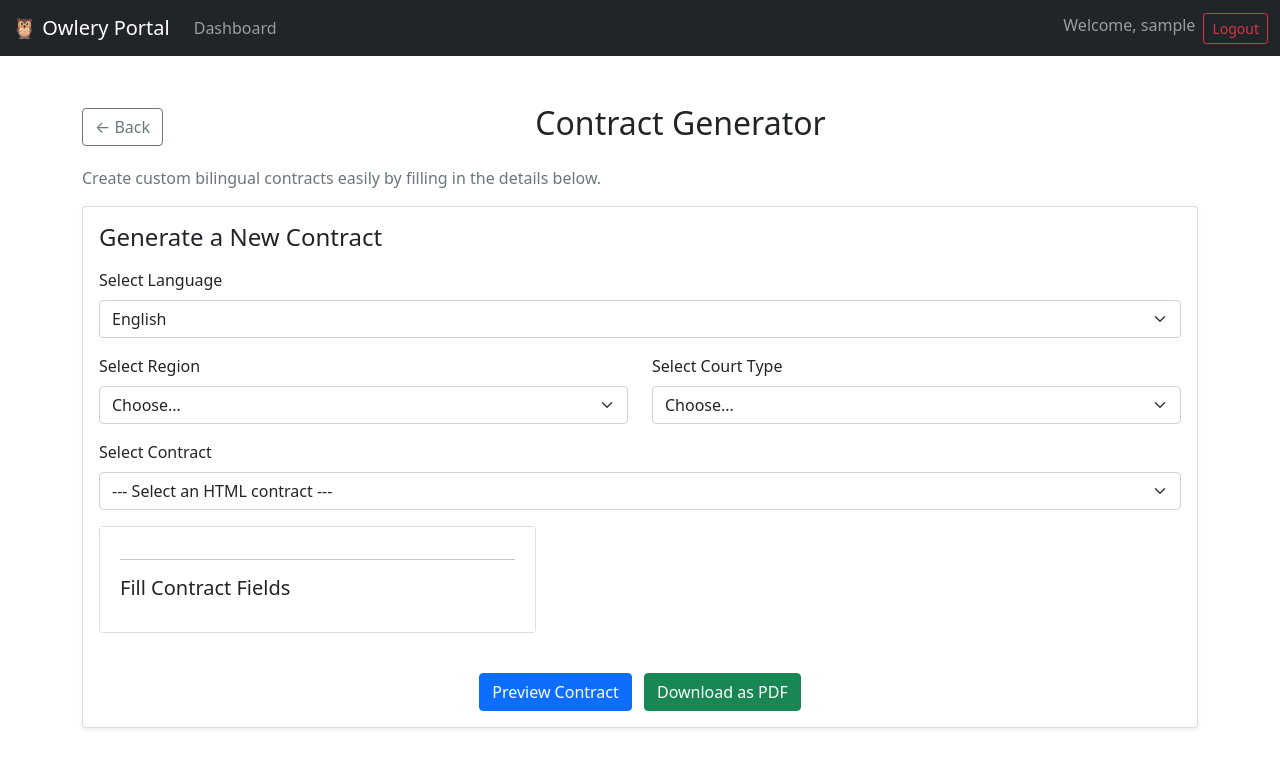
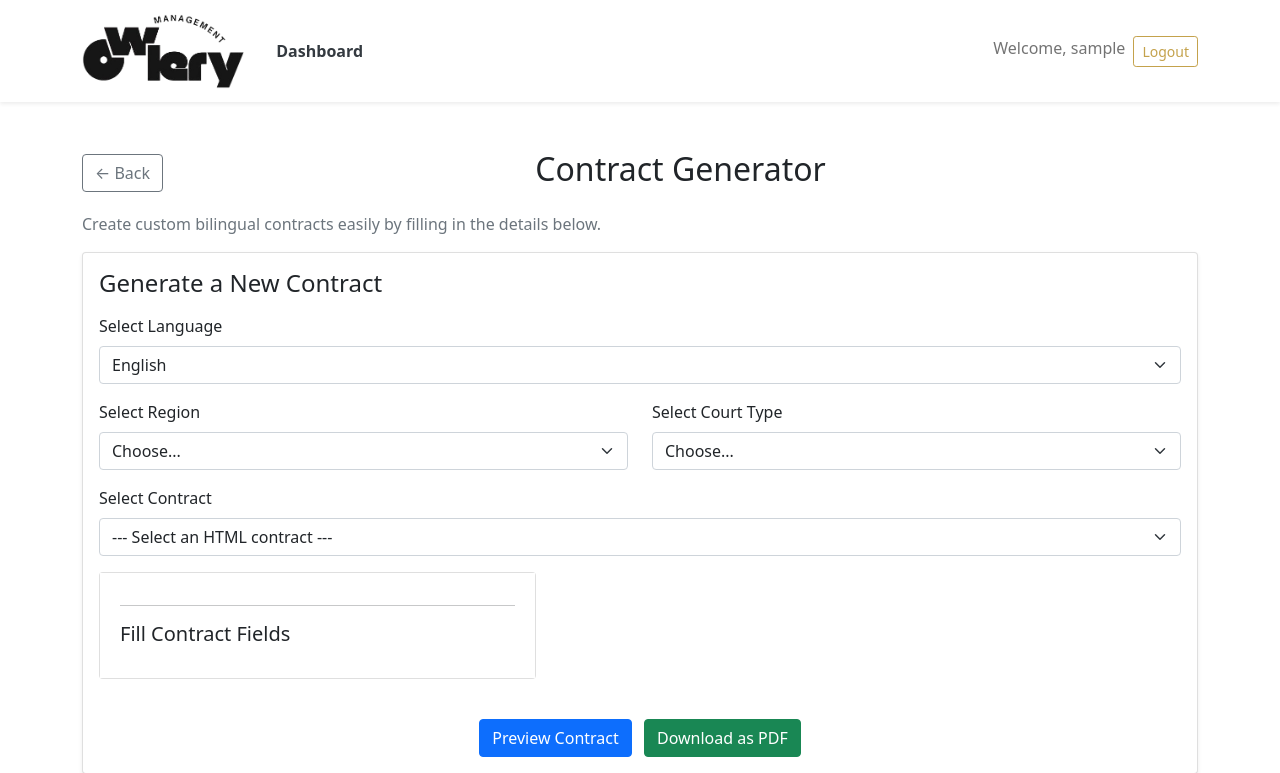
Before and after one commit to susanachavez02/owlerymanagement, a Django app: page /cases/templates/ in a window 1280 px wide. Shown: the top 773 px of the page. Before the commit the page ends 728 px from the top, so only its background shows below. Run offline with Django 5.2, Linux system fonts and the light colour scheme; the visitor is signed in with stand-in values (Sample User, id 1); some libraries are stand-ins or nearby versions.

Commit message:
logo addition and navbar change

```diff
--- a/owleryconfig/settings.py
+++ b/owleryconfig/settings.py
@@ -17,6 +17,8 @@ from pathlib import Path
 
 # Build paths inside the project like this: BASE_DIR / 'subdir'.
 BASE_DIR = Path(__file__).resolve().parent.parent
+
+
 
 # Load environment variables from .env file
 load_dotenv(BASE_DIR / '.env')
@@ -139,6 +141,9 @@ USE_TZ = True
 # https://docs.djangoproject.com/en/5.2/howto/static-files/
 
 STATIC_URL = "static/"
+STATICFILES_DIRS = [
+    BASE_DIR / 'static',
+]
 
 # Default primary key field type
 # https://docs.djangoproject.com/en/5.2/ref/settings/#default-auto-field
--- a/templates/base.html
+++ b/templates/base.html
@@ -1,3 +1,4 @@
+{% load static %}
 <!doctype html>
 <html lang="en">
 <head>
@@ -122,7 +123,52 @@
     transform: translateY(-1px);
     box-shadow: 0 2px 8px rgba(30, 64, 175, 0.3);
   }
+
+  /* --- Modern Navbar Styles --- */
+
+/* Style the main nav links */
+.navbar-light .navbar-nav .nav-link {
+    font-weight: 600;
+    color: #343a40; /* A slightly softer black */
+    padding: 0.5rem 1rem;
+    border-radius: 6px; /* Rounded corners for links */
+    transition: background-color 0.2s ease-in-out;
+}
+
+/* Add a subtle hover effect for nav links */
+.navbar-light .navbar-nav .nav-link:hover {
+    background-color: #f8f9fa; /* Light gray hover */
+    color: var(--owl-dark);
+}
+
+/* Use brand color for the active link (if you have one) */
+.navbar-light .navbar-nav .nav-link.active {
+    color: var(--owl-gold);
+}
+
+/* Modernize the dropdown menu */
+.dropdown-menu {
+    border: none; /* Remove default border */
+    border-radius: 8px; /* Softer, more modern corners */
+    box-shadow: 0 4px 15px rgba(0,0,0,0.07); /* Deeper, softer shadow */
+}
+
+/* Style the items inside the dropdown */
+.dropdown-item {
+    font-weight: 500;
+    padding: 0.5rem 1.25rem;
+    transition: all 0.2s;
+}
+
+/* Brand the dropdown hover state */
+.dropdown-item:hover, .dropdown-item:focus {
+    background-color: var(--owl-gold-hover);
+    color: var(--owl-dark);
+    border-radius: 4px; /* Add rounded corners to the hover item */
+}
 </style>
+
+
 
 
 
@@ -130,9 +176,11 @@
 </head>
 <body>
 
-    <nav class="navbar navbar-expand-lg navbar-dark bg-dark mb-4">
-        <div class="container-fluid">
-            <a class="navbar-brand" href="{% url 'homepage' %}">🦉 Owlery Portal</a>
+    <nav class="navbar navbar-expand-lg navbar-light bg-white mb-4 shadow-sm">
+        <div class="container">
+            <a class="navbar-brand" href="{% url 'homepage' %}">
+              <img src="{% static 'images/logoblack.png' %}" alt="Owlery Portal Logo" height="75" class="d-inline-block align-text-top">
+            </a>
             <button class="navbar-toggler" type="button" data-bs-toggle="collapse" data-bs-target="#navbarNav" aria-controls="navbarNav" aria-expanded="false" aria-label="Toggle navigation">
                 <span class="navbar-toggler-icon"></span>
             </button>
@@ -176,8 +224,9 @@
                         <li class="nav-item">
                               <form action="{% url 'users:logout' %}" method="post" class="d-inline">
                                 {% csrf_token %}
-                                <button type="submit" class="btn btn-outline-danger btn-sm">Logout</button>
+                                <button type="submit" class="btn btn-outline-gold btn-sm">Logout</button>
                             </form>
+                        </li>
                             {% else %}
                         <li class="nav-item">
                             <a class="btn btn-outline-gold btn-sm" href="{% url 'users:login' %}">Login</a>
```
Also changed, not shown: static/images/logoblack.png (added), static/images/logowhite.png (added).
